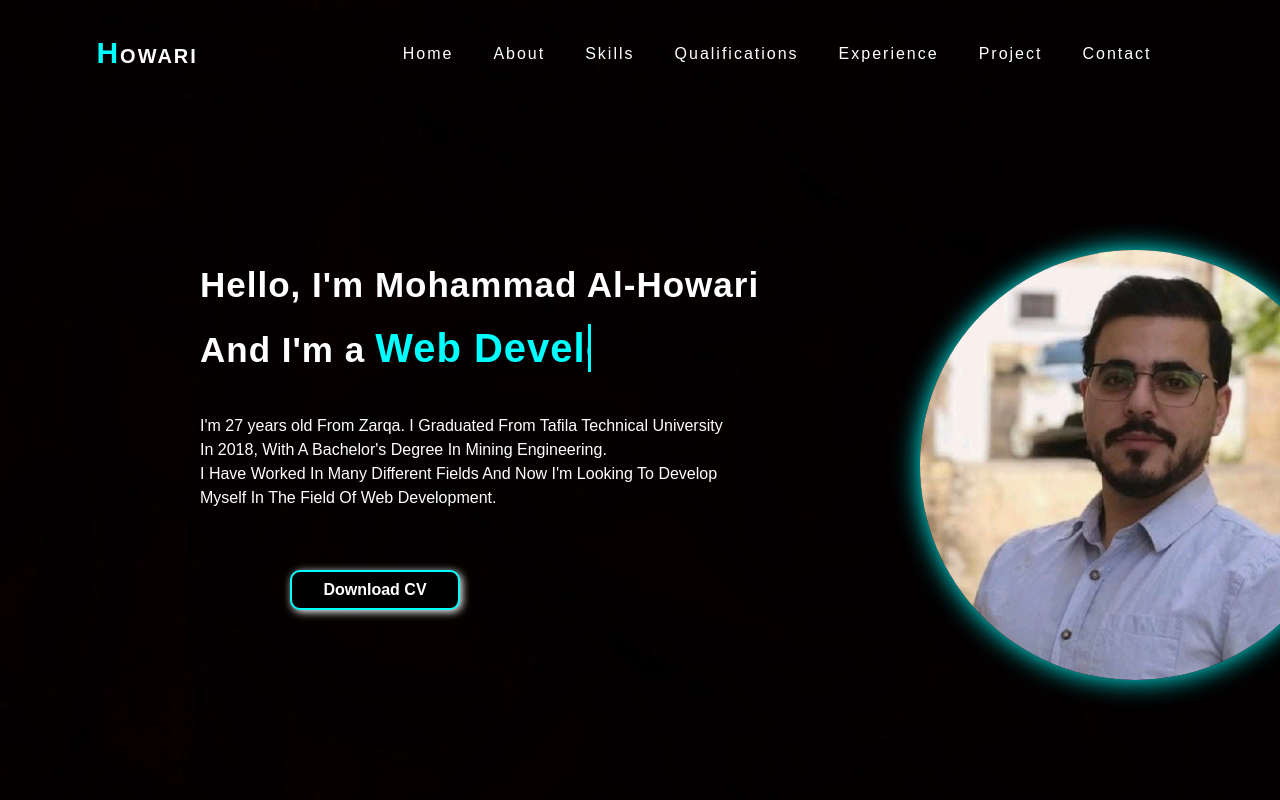
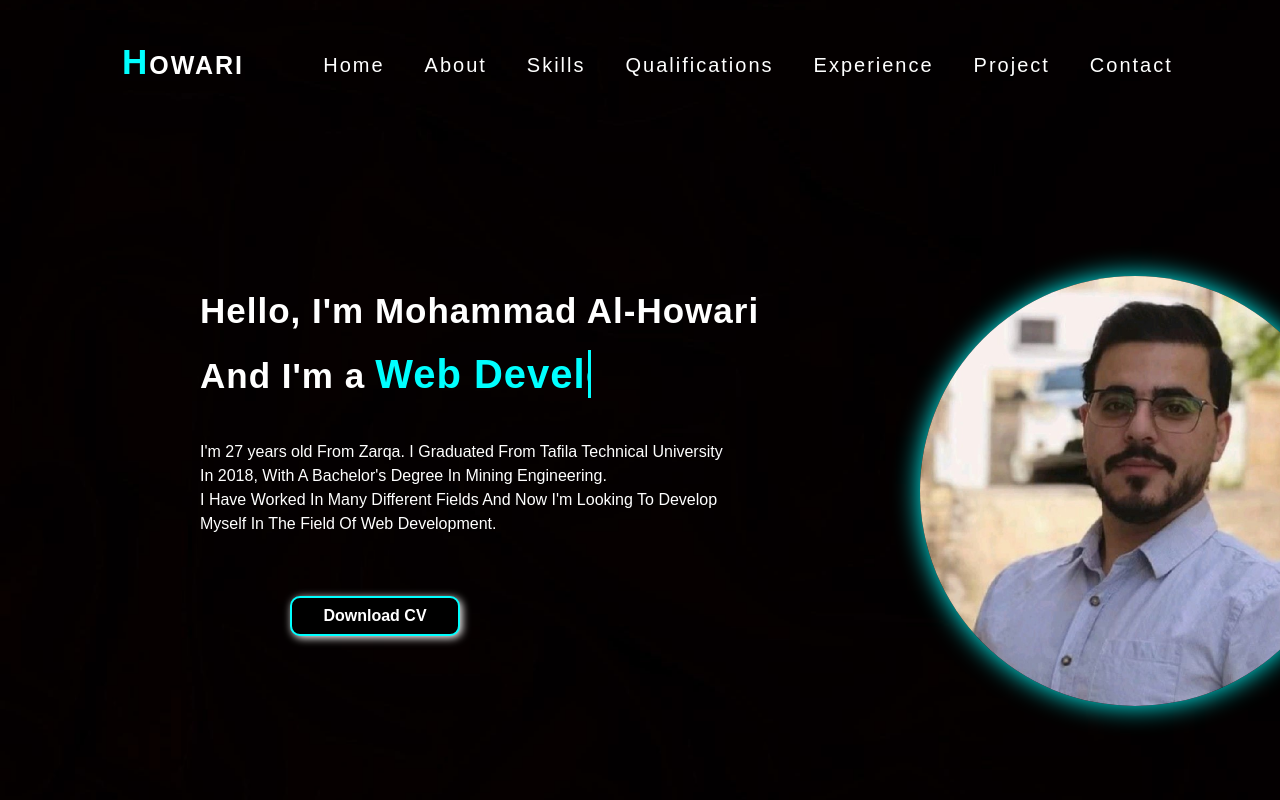
Before and after one commit to Al-Howari95/portfolio, a plain HTML site: page index.html in a window 1280 px wide. Shown: the top 800 px of the page. Drawn offline with nearby package versions, Linux system fonts and the light colour scheme.

Commit message:
portfolio

```diff
--- a/index.html
+++ b/index.html
@@ -18,7 +18,42 @@
 <div class="co"> -->
 
 
-    <header>
+  <nav class="navbar navbar-expand-lg navbar-dark bg-black">
+    <div class="container-fluid">
+      <a class="navbar-brand" href="#">Howari</a>
+      <button class="navbar-toggler" type="button" data-bs-toggle="collapse" data-bs-target="#navbarNav" aria-controls="navbarNav" aria-expanded="false" aria-label="Toggle navigation">
+        <span class="navbar-toggler-icon"></span>
+      </button>
+      <div class="collapse navbar-collapse" id="navbarNav">
+        <ul class="navbar-nav">
+          <li class="nav-item">
+            <a class="nav-link-active" aria-current="page" href="#Home">Home</a>
+          </li>
+          <li class="nav-item">
+            <a class="nav-link-active" aria-current="page" href="#Home">About</a>
+          </li>
+          <li class="nav-item">
+            <a class="nav-link-active" aria-current="page" href="skills.html" target="_blank" rel="noopener noreferrer">Skills</a>
+          </li>
+          <li class="nav-item">
+            <a class="nav-link-active" aria-current="page" href="#Qualifications">Qualifications</a>
+          </li>
+          <li class="nav-item">
+            <a class="nav-link-active" aria-current="page" href="#Experience">Experience</a>
+          </li>
+          <li class="nav-item">
+            <a class="nav-link-active" aria-current="page" href="#Project">Project</a>
+          </li>
+          <li class="nav-item">
+            <a class="nav-link-active" aria-current="page" href="#footer">Contact</a>
+          </li>
+        </ul>
+      </div>
+    </div>
+  </nav>
+<!-- </div> -->
+
+<!-- <header>
   <div class="logo">Howari</div>
           <ul>
             <li><a href="#Home">Home</a></li>
@@ -28,19 +63,12 @@
             <li><a href="#Experience">Experience</a></li>
             <li><a href="#Project">Project</a></li>
             <li><a href="#footer">Contact</a></li>
-
           </ul>
-              </div>
-    </header>
-<!-- </div> -->
-
-
-
-
+</header> -->
 <section id="Home">
     <div class="home-content">
 <h1>Hello, I'm Mohammad Al-Howari</h1>
-<h1>And I'm a<span> Web Developer </span></h2>
+<h1>And I'm a<span class="Sp"> Web Developer </span></h2>
 <br>
 <p class="ph">
   I'm 27 years old From Zarqa.
@@ -204,7 +232,7 @@
 
    <div class="icon">
      <a href="https://www.facebook.com/profile.php?id=100088450350482&mibextid=2JQ9oc" target="_blank" rel="noopener noreferrer"><a href="https://www.facebook.com/profile.php?id=100088450350482&mibextid=2JQ9oc"target="_blank" rel="noopener noreferrer" class="fa fa-facebook"></a></a>
-    <a href="https://instagram.com/howari_95?utm_source=qr&igshid=OGIxMTE0OTdkZA==" target="_blank" rel="noopener noreferrer"><a href="https://www.facebook.com/profile.php?id=100088450350482&mibextid=2JQ9oc"target="_blank" rel="noopener noreferrer" class="fa fa-instagram"></a></a>
+    <a href="https://instagram.com/howari_95?utm_source=qr&igshid=OGIxMTE0OTdkZA==" target="_blank" rel="noopener noreferrer"><a href="https://instagram.com/howari_95?utm_source=qr&igshid=OGIxMTE0OTdkZA=="target="_blank" rel="noopener noreferrer" class="fa fa-instagram"></a></a>
     <a href="https://www.linkedin.com/in/mohammad-al-howari-4007151a2" target="_blank" rel="noopener noreferrer"><a href="https://www.linkedin.com/in/mohammad-al-howari-4007151a2"target="_blank" rel="noopener noreferrer" class="fa fa-linkedin"></a></a>
 
     <a href="https://github.com/Al-Howari95" target="_blank" rel="noopener noreferrer"><a href="https://github.com/Al-Howari95"target="_blank" rel="noopener noreferrer" class="fa fa-github"></a></a>
--- a/main.css
+++ b/main.css
@@ -50,7 +50,7 @@ ul a:hover {
 h1 {
   color: white;
 }
-span {
+.Sp {
   display: inline-flex;
   color: aqua;
   font-size: larger;
@@ -389,12 +389,57 @@ border-radius: 2px;
   margin-top: 240px;
 }
 
+.navbar-dark {
+  margin-left: 90px;
 
-@media only screen and  (max-width: 480px){
+  }
+  .navbar-brand {
+    margin-top: 24px;
+  }
+
+  .navbar-dark .navbar-brand {
+    letter-spacing: 2px;
+    font-weight: 800;
+    color: white;
+    text-transform: uppercase;
+    font-size: 25px;
+
+  }
+
+  .navbar-dark .navbar-brand::first-letter {
+    font-size: 35px;
+    color: aqua;
+  }
+
+  .navbar-expand-lg .navbar-collapse {
+    justify-content: center;
+  }
+
+
+  .navbar-expand-lg .navbar-nav {
+    margin-top: 20px;
+    color: white;
+    font-size: 20px;
+  }
+  .navbar-nav .nav-item {
+    color: white;
+  }
+
+  .nav-item:hover {
+    color: aqua;
+  }
+
+  .container-fluid {
+
+margin-top: -30px;
+  }
+
+
+ @media only screen and  (max-width: 480px){
 
   #image {  width: 300px;
     height: 300px;
-    margin-left: 80px;
+    margin-left: 70px;
     margin-top: 90px;
     display: flex;
 
@@ -427,14 +472,18 @@ border-radius: 2px;
 }
 .icon {
   margin-top: 50px;
+
 }
+
 .Me {
 margin-left: 170px;
+
 
 }
 
 .contact-me {
-  margin-left: 400px;
+   margin-left: 400px;
+
 }
 }
 
@@ -444,7 +493,7 @@ margin-left: 170px;
 
 
 
- @media only screen and (min-width: 481px) and (max-width: 768px) {
+  @media only screen and (min-width: 481px) and (max-width: 768px) {
   #image {  width: 100px;
     height: 300px;
     margin-left: 200px;
@@ -478,8 +527,6 @@ margin-left: 170px;
 
 
 
-
-
  @media only screen and  (min-width: 769px) and (max-width: 1279px) {
 
   #image {  width: 300px;
```
Also changed, not shown: skills.html (+36 -3 lines). Lines whose indentation alone changed are shown as unchanged.
